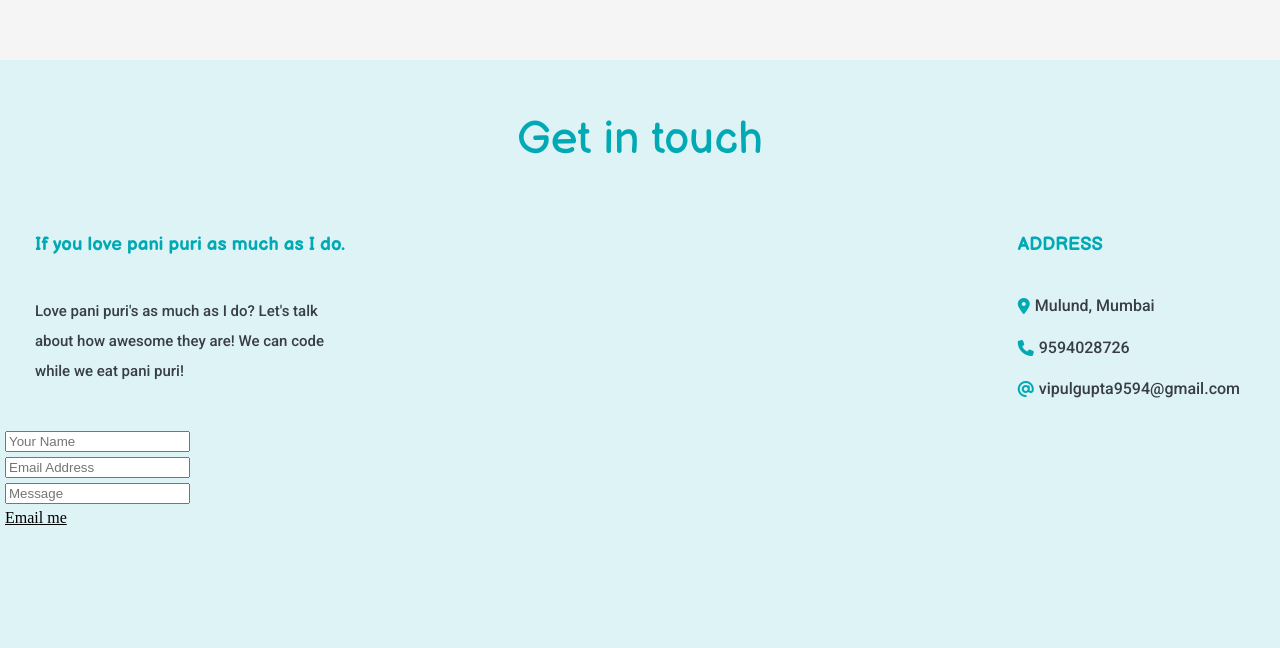
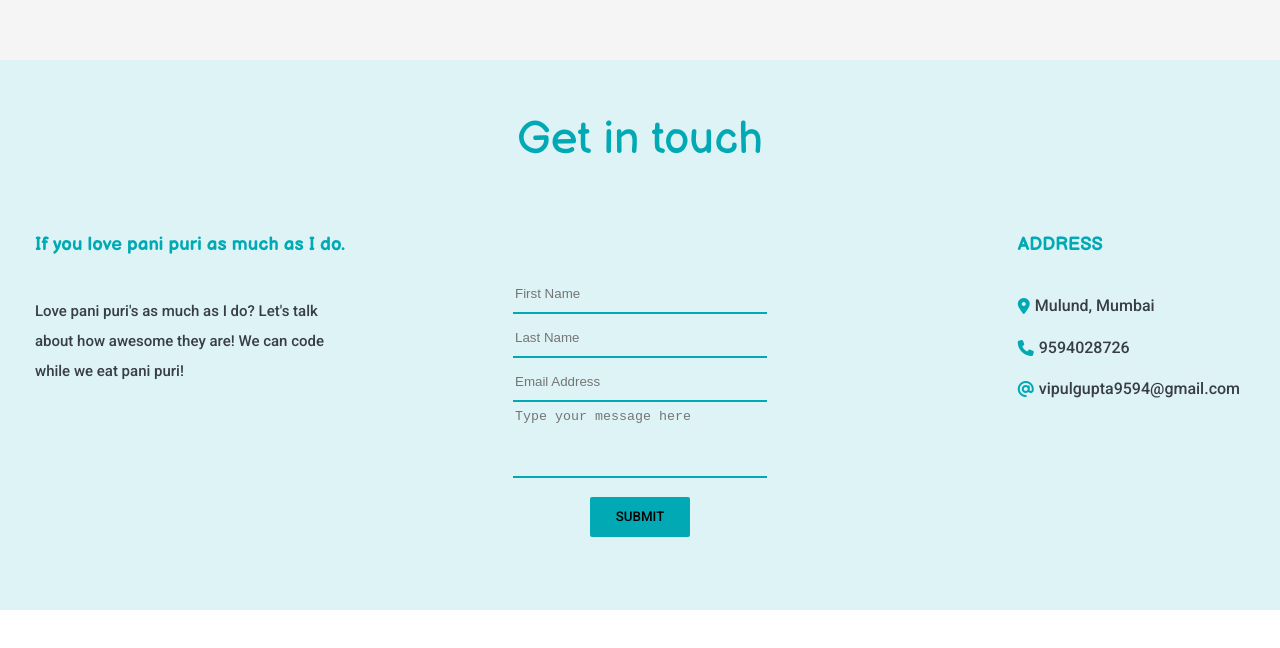
Before and after one commit to vipul980/Portfolio, a React app: page / in a window 1280 px wide. Shown: the part 2389-3037 px from the top of the page. After the commit the page ends 2999 px from the top, so only its background shows below. Built offline with nearby package versions, Linux system fonts and the light colour scheme.

Commit message:
final commit

```diff
--- a/public/Styles.css
+++ b/public/Styles.css
@@ -244,7 +244,7 @@ button {
  background-color: #ddf3f5;
  margin: 0px -8px auto -8px;
  width: 100%;
- height: 700px;
+ height: 550px;
 
 }
 
@@ -289,7 +289,7 @@ button {
 
 .Address {
     position: absolute;
-
+    flex-basis: 50%;
     right: 40px;
 
 }
@@ -329,13 +329,63 @@ font-weight: normal;
 }
 
 .form {
+    flex-basis: 50%;
     position: absolute;
-    display: block;
+    top: 210px;
+    width: 100%;
 
 }
 
 .holder {
     margin: 5px;
+
+    text-align: center;
+
+}
+input, textArea {
+    background-color: transparent;
+
+    border: none;
+    border-bottom: 2px solid;
+    border-bottom-color: #01a9b4;
+}
+
+input[type=text], input[type=email] {
+
+
+    width: 250px;
+    height: 35px;
+
+}
+
+
+
+input[type=submit] {
+    background-color: #01a9b4;
+    height: 40px;
+    width: 100px;
+    margin-top: 10px;
+    border: none;
+    border-radius: 2px;
+    font-family: 'Roboto', sans-serif;
+    font-weight: normal;
+    text-transform: uppercase;
+    transition: 0.5s;
+    cursor: pointer;
+
+}
+
+input[type=submit]:hover {
+        background-color: #393e46;
+        color: #01a9b4;
+
+
+}
+
+textArea {
+    resize: none;
+    height: 65px;
+    width: 250px;
 }
 
 
@@ -568,7 +618,7 @@ button {
  background-color: #ddf3f5;
  margin: 0px -8px auto -8px;
  width: 100%;
- height: 700px;
+ height: 900px;
 
 }
 
@@ -616,6 +666,7 @@ button {
 
 .Address {
     position: absolute;
+    top: 660px;
     text-align: left;
     left: 35px;
 
@@ -623,8 +674,9 @@ button {
 
 .form {
     position: absolute;
-    margin-top: 200px;
-    padding-left: 35px;
+    margin-top: 160px;
+
+    padding-left: 0px;
 }
 
 };
--- a/src/Components/Bottom.js
+++ b/src/Components/Bottom.js
@@ -33,10 +33,11 @@ function Bottom() {
           <h4>vipulgupta9594@gmail.com</h4>
        </div>
     </div>
-     </div>
-       <div className="form">
+    <div className="form">
           <Contact />
        </div>
+     </div>
+
      </div>
     );
 }
--- a/src/Components/Contact.js
+++ b/src/Components/Contact.js
@@ -1,21 +1,40 @@
 import React from "react";
 
 function Contact() {
+     const [name, setName] = React.useState("");
+
+     function handleChange(e) {
+        setName(e.target.value)
+        console.log(e.target.value);
+     }
+
+     function handleClick(e) {
+        const Name = name;
+        var char1 = Name.slice(0,1).toUpperCase();
+        var remainingChar = Name.slice(1, Name.length).toLowerCase();
+
+         alert("Thankyou for the response" +" "+char1 + remainingChar);
+         e.preventDefault();
+
+     }
 
     return(
 
-    <form>
+    <form onSubmit={handleClick}>
     <div className="holder">
-    <input type="text" placeholder="Your Name" />
+    <input type="text" onChange={handleChange} placeholder="First Name" value={name}/>
     </div>
     <div className="holder">
-    <input type="text" placeholder="Email Address" />
+    <input type="text"  placeholder="Last Name"/>
     </div>
     <div className="holder">
-    <input type="text" placeholder="Message" />
+    <input type="email" name="Email" placeholder="Email Address"/>
     </div>
     <div className="holder">
-    <a href="mailto:vipulgupta9594@gmail.com">Email me</a>
+    <textArea placeholder="Type your message here" />
+    </div>
+    <div className="holder">
+    <input type="submit" placeholder="Submit" />
     </div>
     </form>
     );
```
